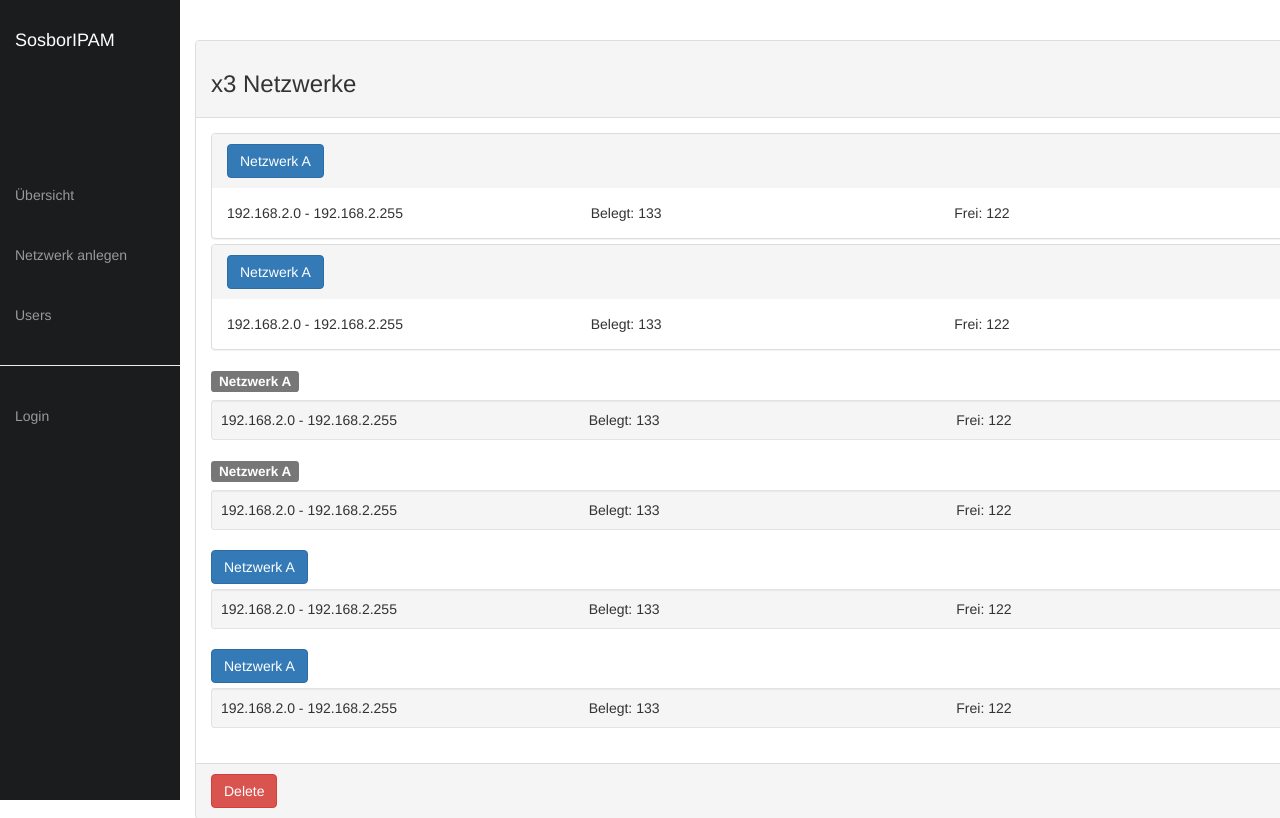
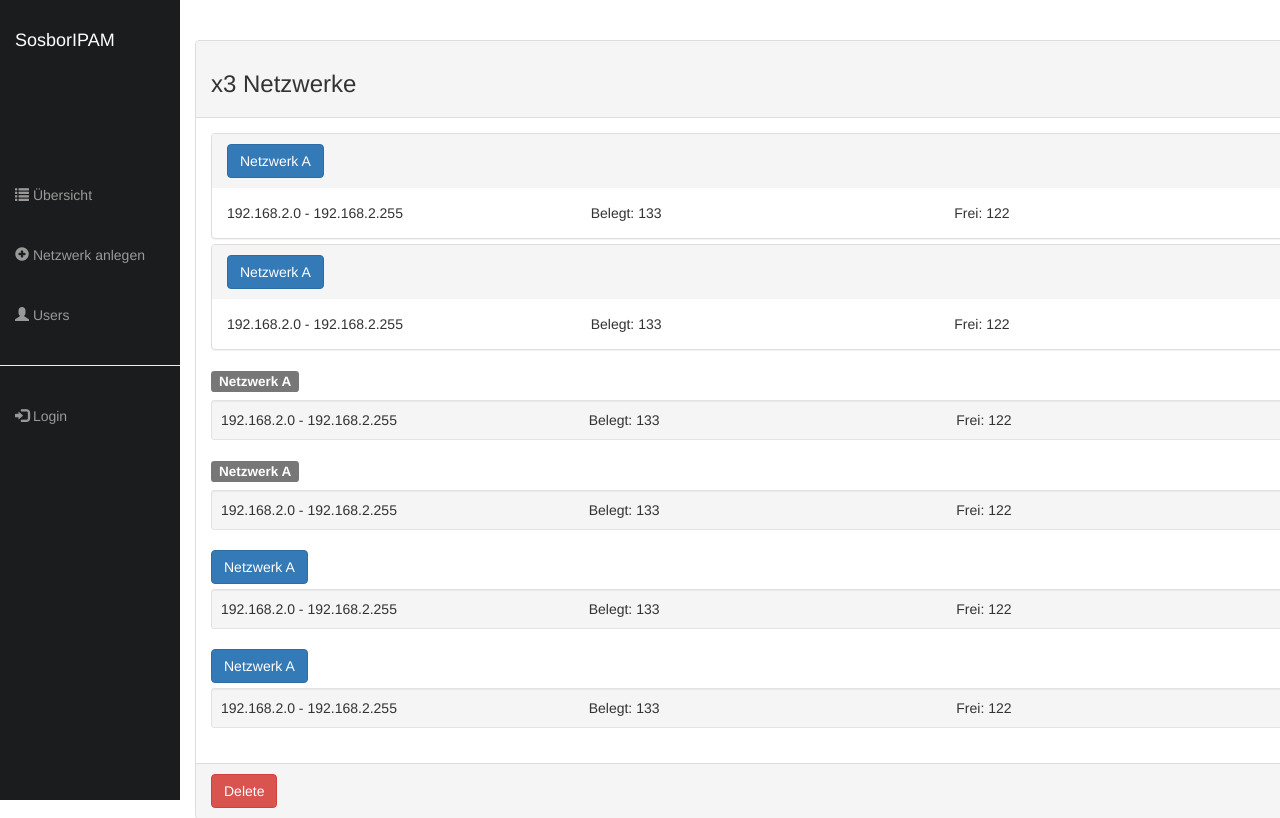
Before and after one commit to ErikNilges/SosborIPAM, a PHP site: page /index.php in a window 1280 px wide; the page is wider, and only the part inside the window is pictured. Shown: the top 818 px of that part. Run offline with PHP 8.4, Linux system fonts and the light colour scheme.

Commit message:
Symbole in der Sidebar hinzugefügt

```diff
--- a/src/header.php
+++ b/src/header.php
@@ -24,13 +24,13 @@ session_start();
             <a href="index.php"><span>SosborIPAM</span></a>
           </li>
           <li>
-            <a href="index.php"><span>Übersicht</span></a>
+            <a href="index.php"><span class="glyphicon glyphicon-list"></span> Übersicht</a>
           </li>
           <li>
-            <a href="new_network.php"><span>Netzwerk anlegen</span></a>
+            <a href="new_network.php"><span class="glyphicon glyphicon-plus-sign"></span> Netzwerk anlegen</a>
           </li>
           <li>
-            <a href="users.php"><span>Users</span></a>
+            <a href="users.php"><span class="glyphicon glyphicon-user"></span> Users</a>
           </li>
           <hr>
 
@@ -40,12 +40,12 @@ session_start();
           if (isset($_SESSION['username'])){
             echo "
             <li>
-              <a href='/include/logout.inc.php'><span>Logout</span></a>
+              <a href='/include/logout.inc.php'><span class='glyphicon glyphicon-log-out'></span> Logout</a>
             </li>";
           } else {
             echo "
             <li>
-              <a href='login.php'><span>Login</span></a>
+              <a href='login.php'><span class='glyphicon glyphicon-log-in'></span> Login</a>
             </li>";
           }
            ?>
```
